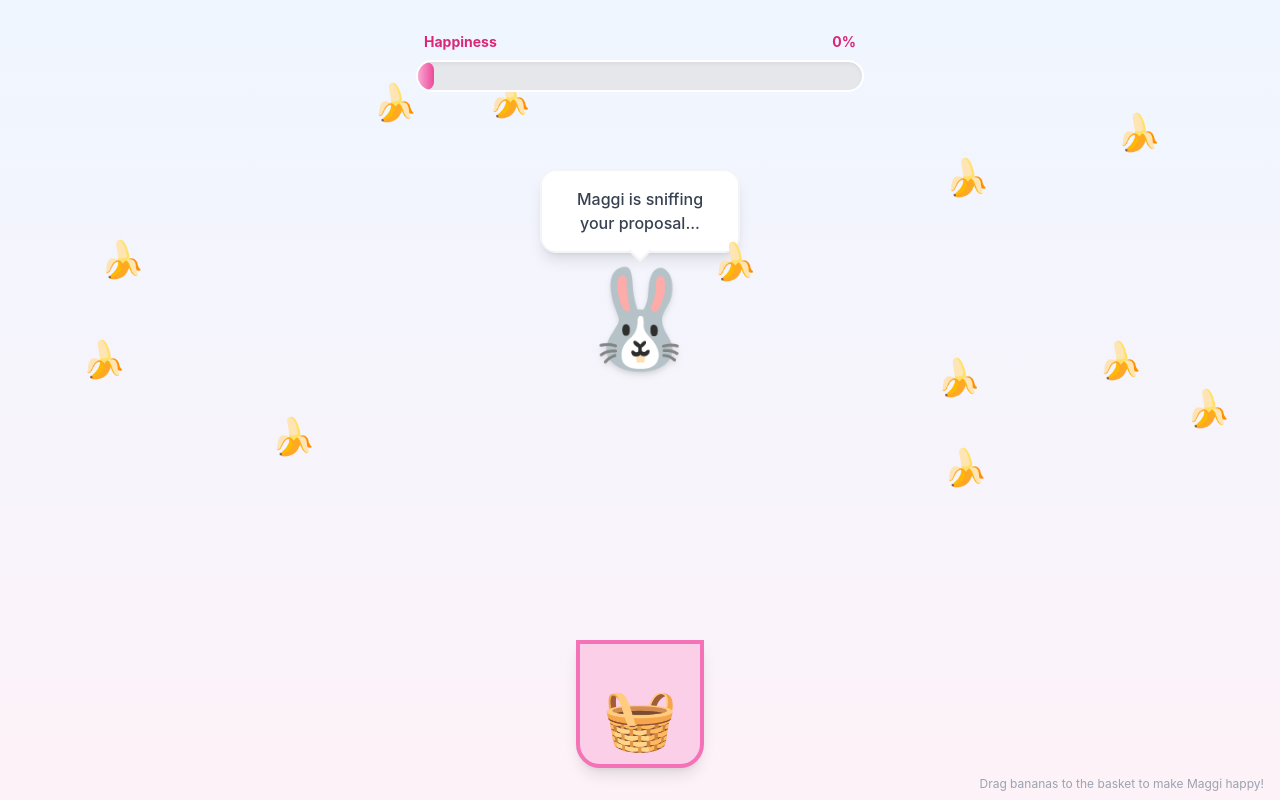
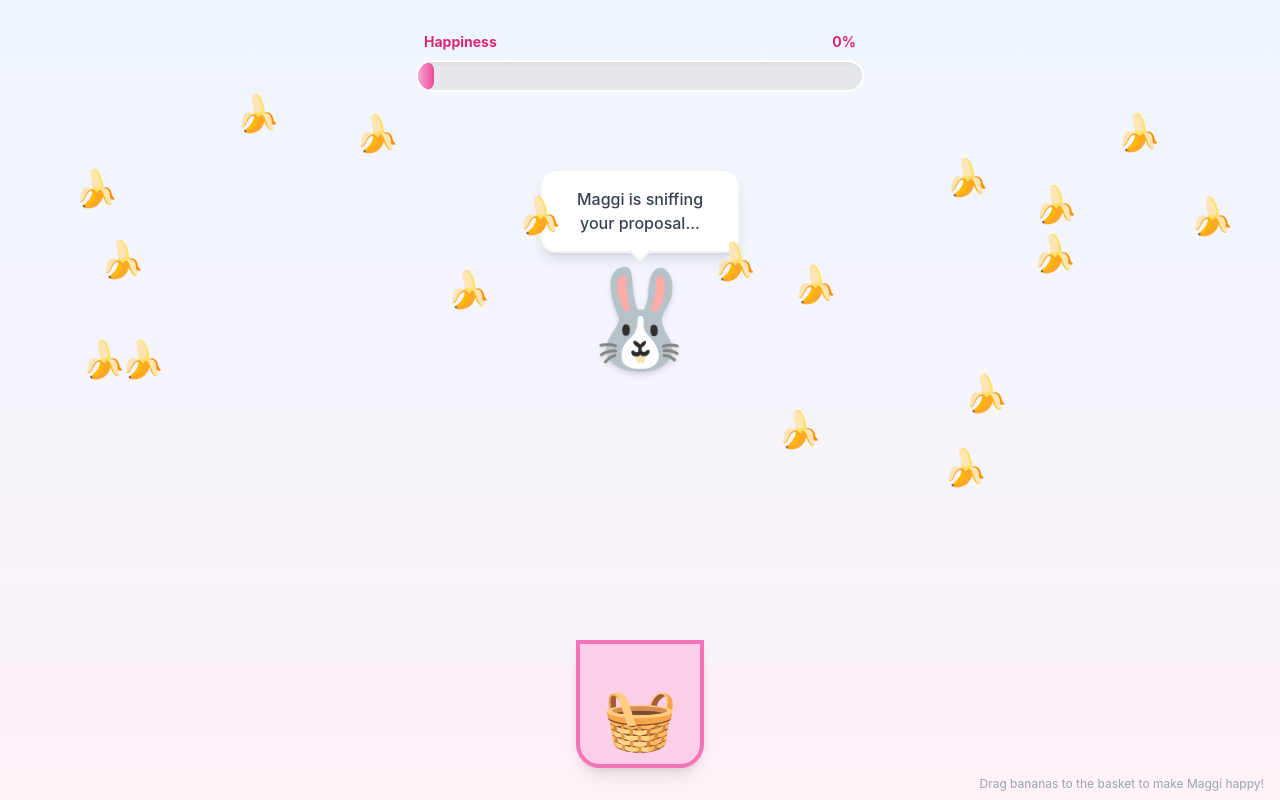
Before and after one commit to paulpriyam/Convince-Maggi, a React (Vite) app: page / in a window 1280 px wide. Built offline with nearby package versions, Linux system fonts and the light colour scheme.

Commit message:
Increase draggable bananas to 18

```diff
--- a/src/App.tsx
+++ b/src/App.tsx
@@ -13,7 +13,7 @@ function App() {
   const { addHappiness, gameId } = useGameStore();
 
   // Generate bananas with random positions
-  const bananas = useMemo(() => Array.from({ length: 12 }).map((_, i) => ({
+  const bananas = useMemo(() => Array.from({ length: 18 }).map((_, i) => ({
     id: `banana-${i}`,
     initialX: Math.random() * (window.innerWidth - 100) + 50,
     initialY: Math.random() * (window.innerHeight - 400) + 50, // Avoid bottom area
```
